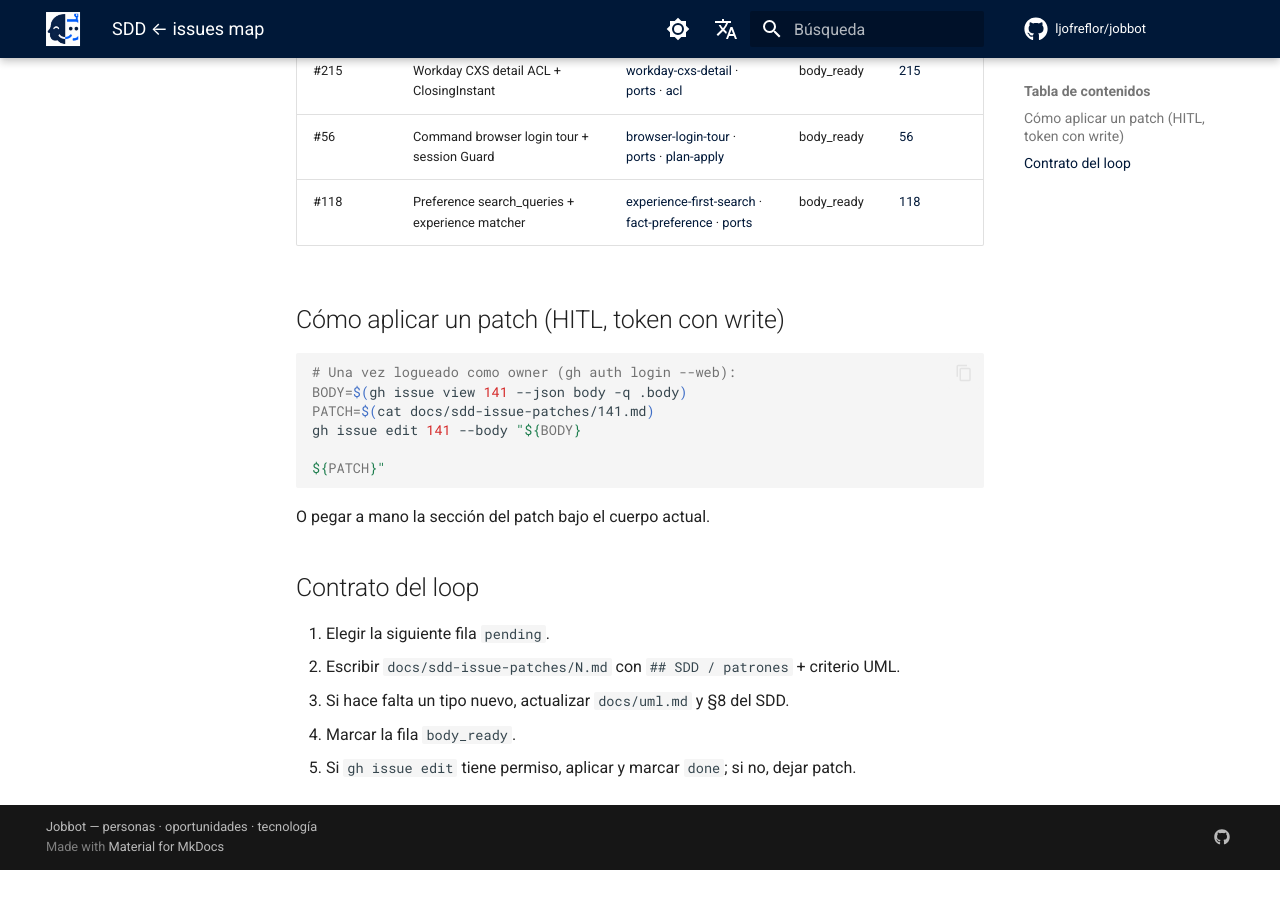
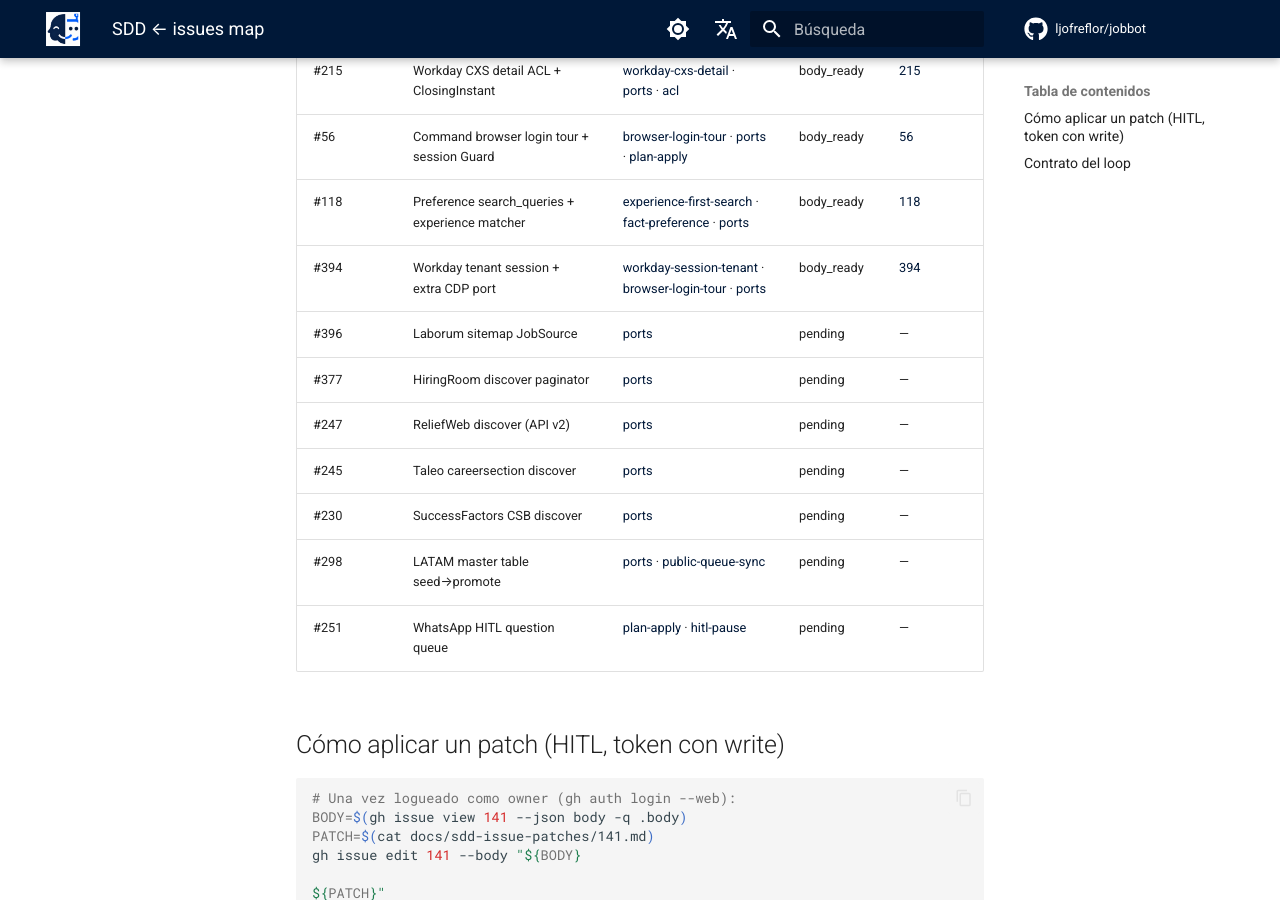
Before and after one commit to ljofreflor/jobbot, an MkDocs documentation site: the page built from docs/sdd-issue-map.md, in a window 1280 px wide and 900 px high, scrolled down 2682 px. Built offline with MkDocs 1.6.1 and Material for MkDocs 9.7.7, drawn with Linux system fonts in a browser that asks for light colours; comment, search, counter and statistics services are not loaded; before the commit the page ends 3552 px from its top, so only the background shows below that.

Commit message:
docs(sdd): #394 Workday tenant sessions + requeue pending sources
Patch + uml#workday-session-tenant; map pending: 396,377,247,245,230,298,251.

Co-authored-by: Leonardo Andes Jofre Flor <leonardo.jofre+csld1@consalud.cl>

```diff
--- a/docs/sdd-issue-map.md
+++ b/docs/sdd-issue-map.md
@@ -60,6 +60,14 @@ issue ya cita UML y el diagrama está al día.
 | #215 | Workday CXS detail ACL + ClosingInstant | [workday-cxs-detail](uml.md#workday-cxs-detail) · [ports](uml.md#ports) · [acl](uml.md#acl) | body_ready | [215](sdd-issue-patches/215.md) |
 | #56 | Command browser login tour + session Guard | [browser-login-tour](uml.md#browser-login-tour) · [ports](uml.md#ports) · [plan-apply](uml.md#plan-apply) | body_ready | [56](sdd-issue-patches/56.md) |
 | #118 | Preference search_queries + experience matcher | [experience-first-search](uml.md#experience-first-search) · [fact-preference](uml.md#fact-preference) · [ports](uml.md#ports) | body_ready | [118](sdd-issue-patches/118.md) |
+| #394 | Workday tenant session + extra CDP port | [workday-session-tenant](uml.md#workday-session-tenant) · [browser-login-tour](uml.md#browser-login-tour) · [ports](uml.md#ports) | body_ready | [394](sdd-issue-patches/394.md) |
+| #396 | Laborum sitemap JobSource | [ports](uml.md#ports) | pending | — |
+| #377 | HiringRoom discover paginator | [ports](uml.md#ports) | pending | — |
+| #247 | ReliefWeb discover (API v2) | [ports](uml.md#ports) | pending | — |
+| #245 | Taleo careersection discover | [ports](uml.md#ports) | pending | — |
+| #230 | SuccessFactors CSB discover | [ports](uml.md#ports) | pending | — |
+| #298 | LATAM master table seed→promote | [ports](uml.md#ports) · [public-queue-sync](uml.md#public-queue-sync) | pending | — |
+| #251 | WhatsApp HITL question queue | [plan-apply](uml.md#plan-apply) · [hitl-pause](uml.md#hitl-pause) | pending | — |
 
 ## Cómo aplicar un patch (HITL, token con write)
 
```
Also changed, not shown: docs/sdd-issue-patches/394.md (added, +19 -0 lines), docs/software-design.md (+7 -2 lines), docs/uml.md (+42 -0 lines).
